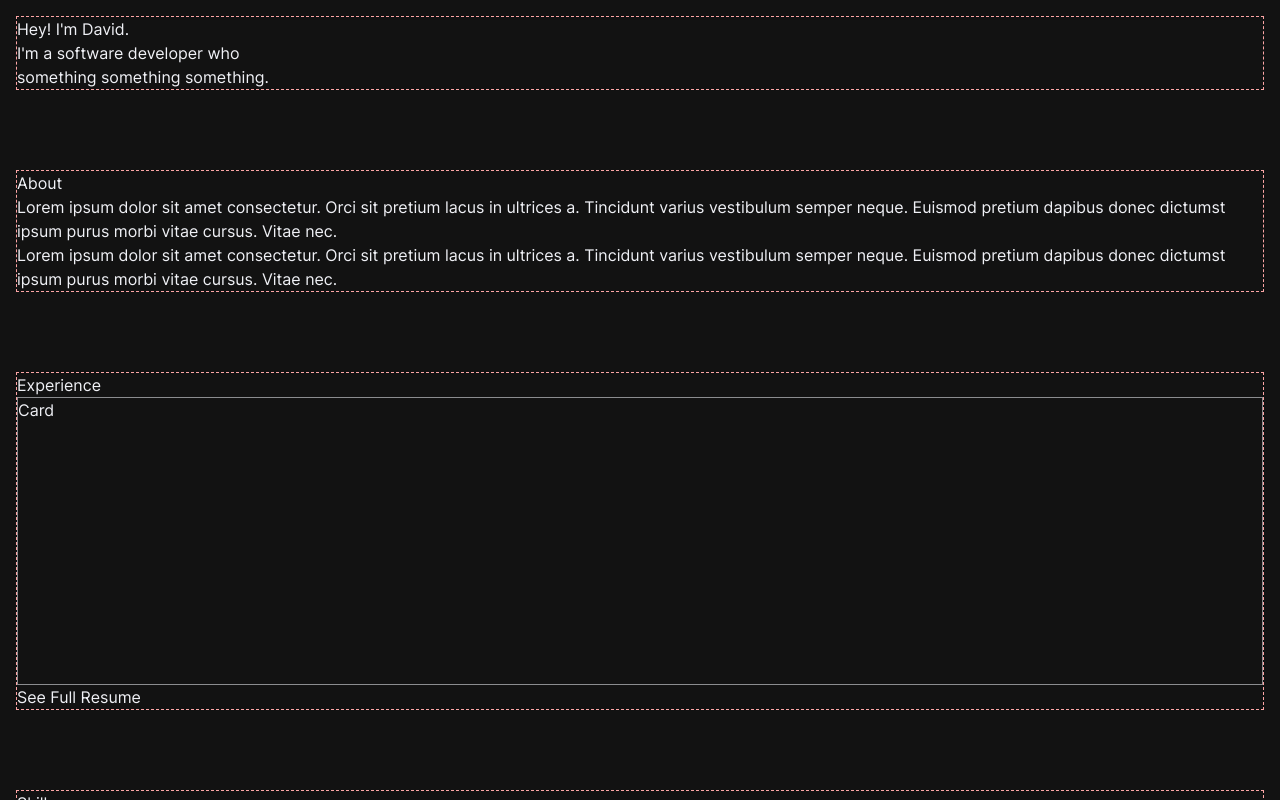
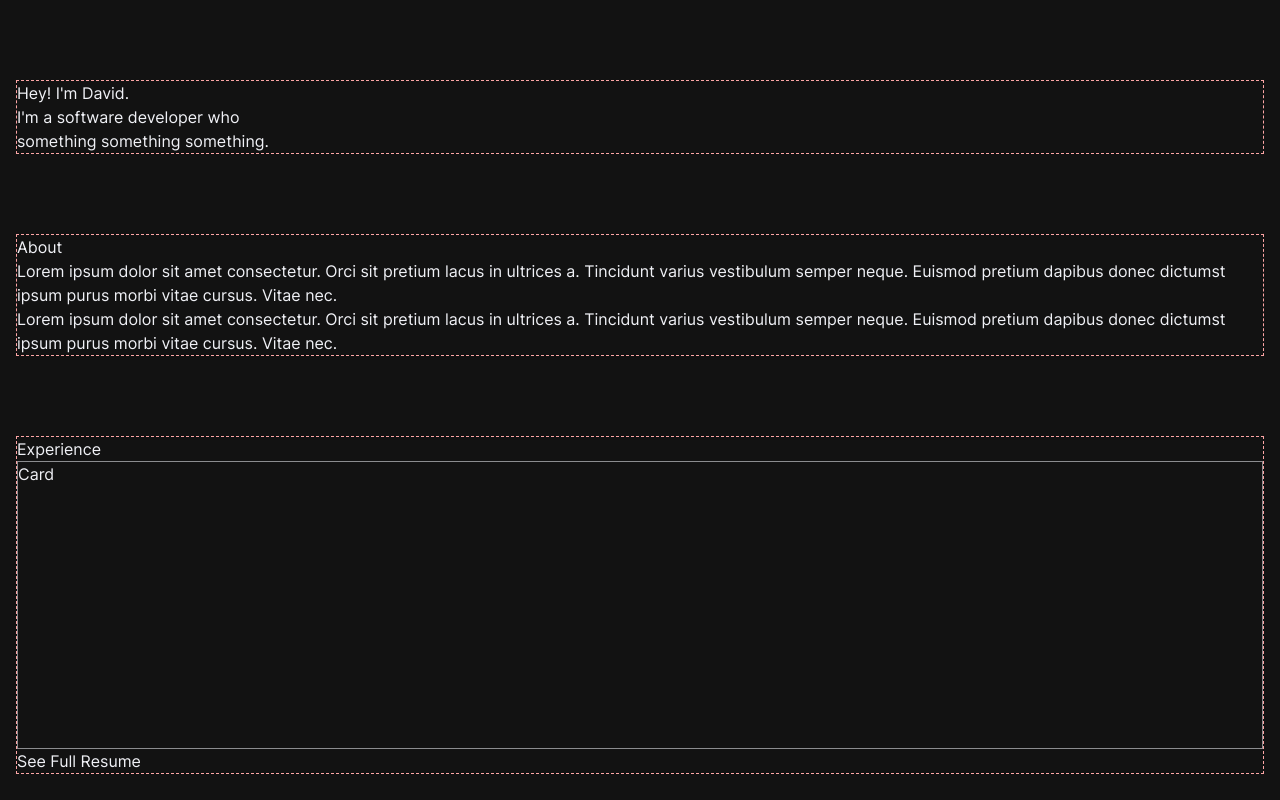
Before and after one commit to davidgglassman/personal-site, a Vue app: page / in a window 1280 px wide. Built offline with nearby package versions, Linux system fonts and the light colour scheme.

Commit message:
Update some position info now that "bounce" effect is gone.

```diff
--- a/src/app/App.vue
+++ b/src/app/App.vue
@@ -1,6 +1,6 @@
 <template>
-  <div id="app" class="h-screen w-full flex-col overflow-hidden bg-grey-900 p-4 font-inter text-grey-100 selection:bg-accent-1 selection:text-grey-900">
-    <div class="content h-screen w-full overflow-scroll">
+  <div id="app" class="h-screen w-full flex-col overflow-hidden bg-grey-900 font-inter text-grey-100 selection:bg-accent-1 selection:text-grey-900">
+    <div class="content h-screen w-full overflow-scroll p-4 py-20">
       <Header />
       <About />
       <Experience />
--- a/src/components/sections/Footer.vue
+++ b/src/components/sections/Footer.vue
@@ -1,5 +1,5 @@
 <template>
-  <div class="section mb-12">
+  <div class="section mb-40">
     <button>Drop Me A Line</button>
   </div>
 </template>
```
Also changed, not shown: 3 other files (tests, documents, lock files or other folders).
